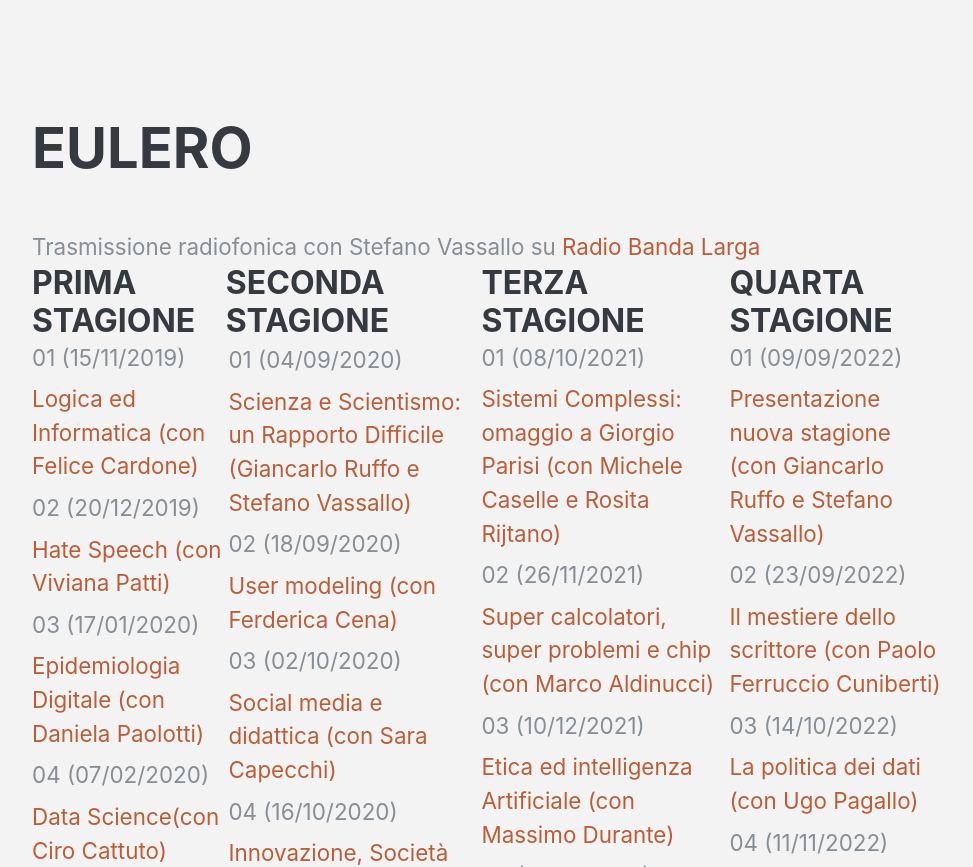
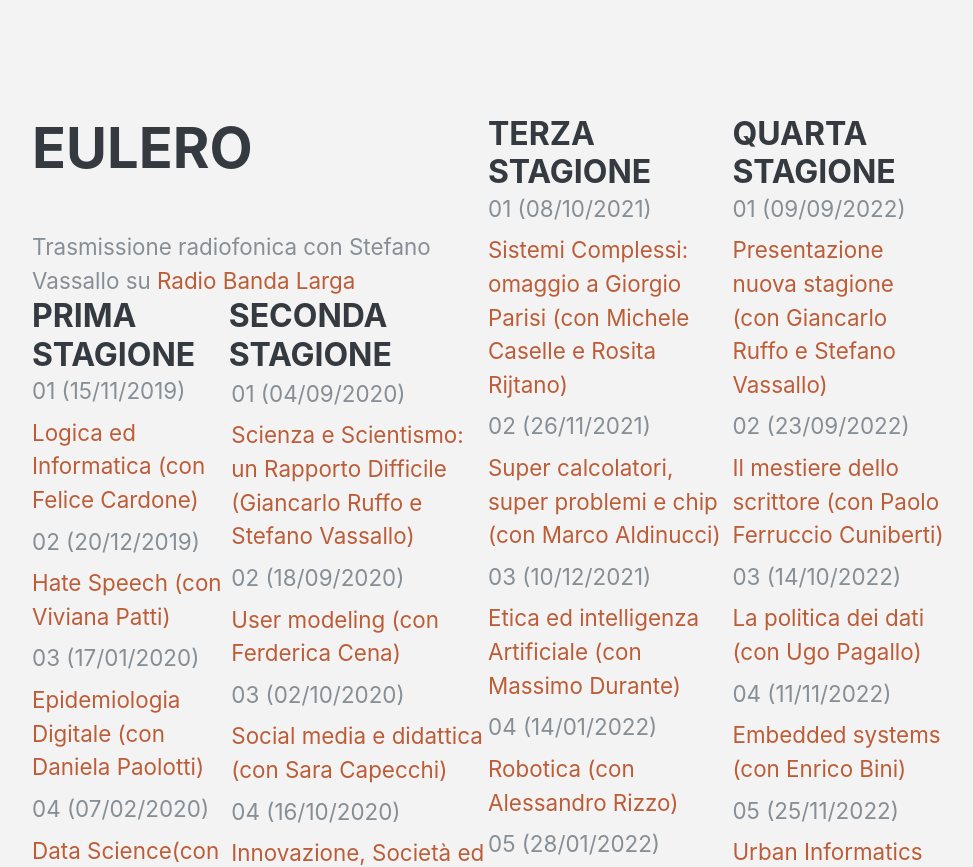
Before and after one commit to giaruffo/giaruffo.github.io, a plain HTML site: page index.html in a window 1280 px wide. Shown: the part 4738-5605 px from the top of the page, without its empty margins (288-1261 px from the left). Drawn offline with nearby package versions, Linux system fonts and the light colour scheme; a web font is replaced by a local one.

Commit message:
update eulero

```diff
--- a/index.html
+++ b/index.html
@@ -628,6 +628,12 @@
 
 			</ul>
           </div>
+
+
+        </div>
+      </div>
+	  <div class="w-100">
+        <div class="resume-item d-flex flex-column flex-md-row justify-content-between mb-5">
 			<div class="resume-content">
 				<h3 class="mb-0">Terza Stagione</h3>
 				<ul class="navbar-nav">
```
Lines whose indentation alone changed are shown as unchanged.
